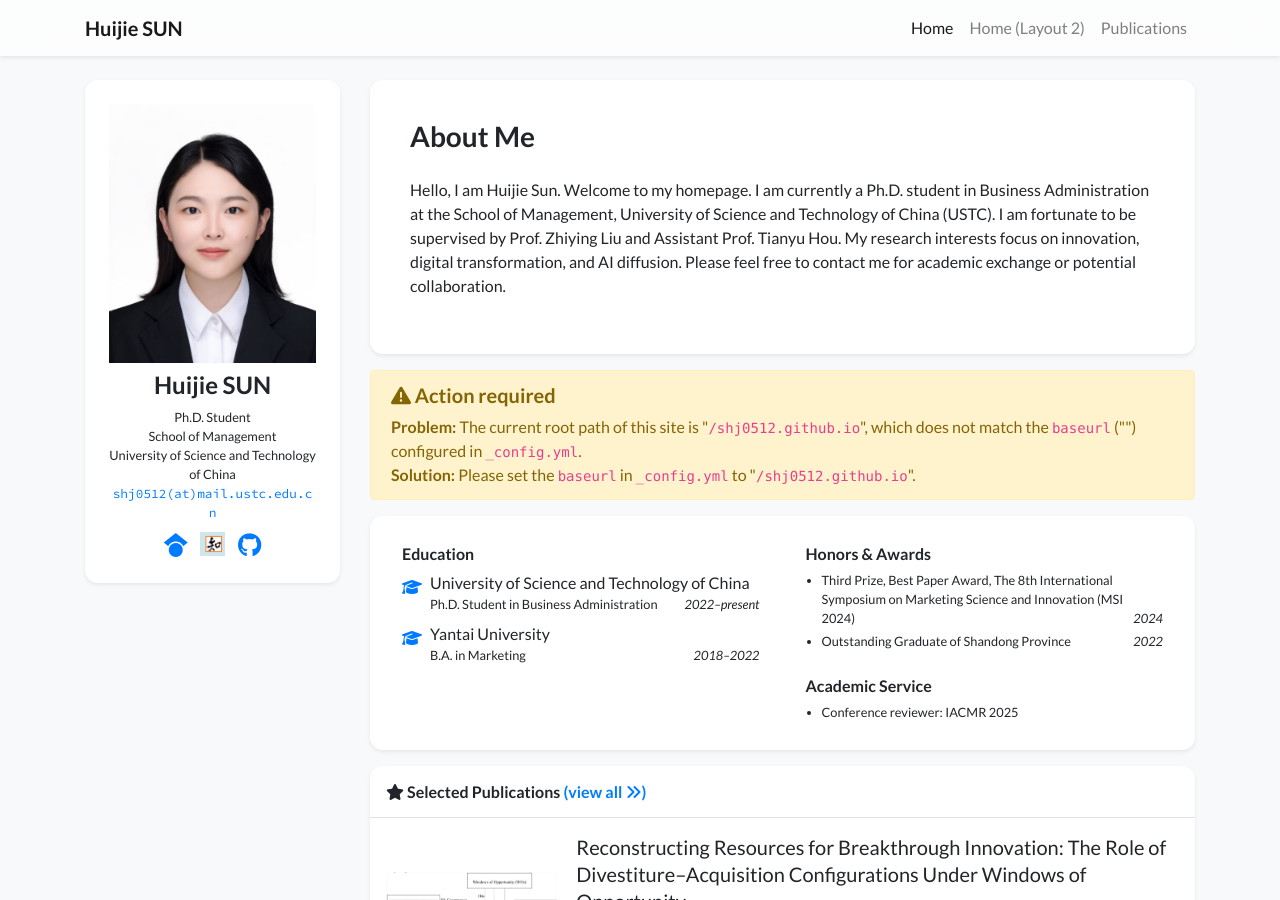
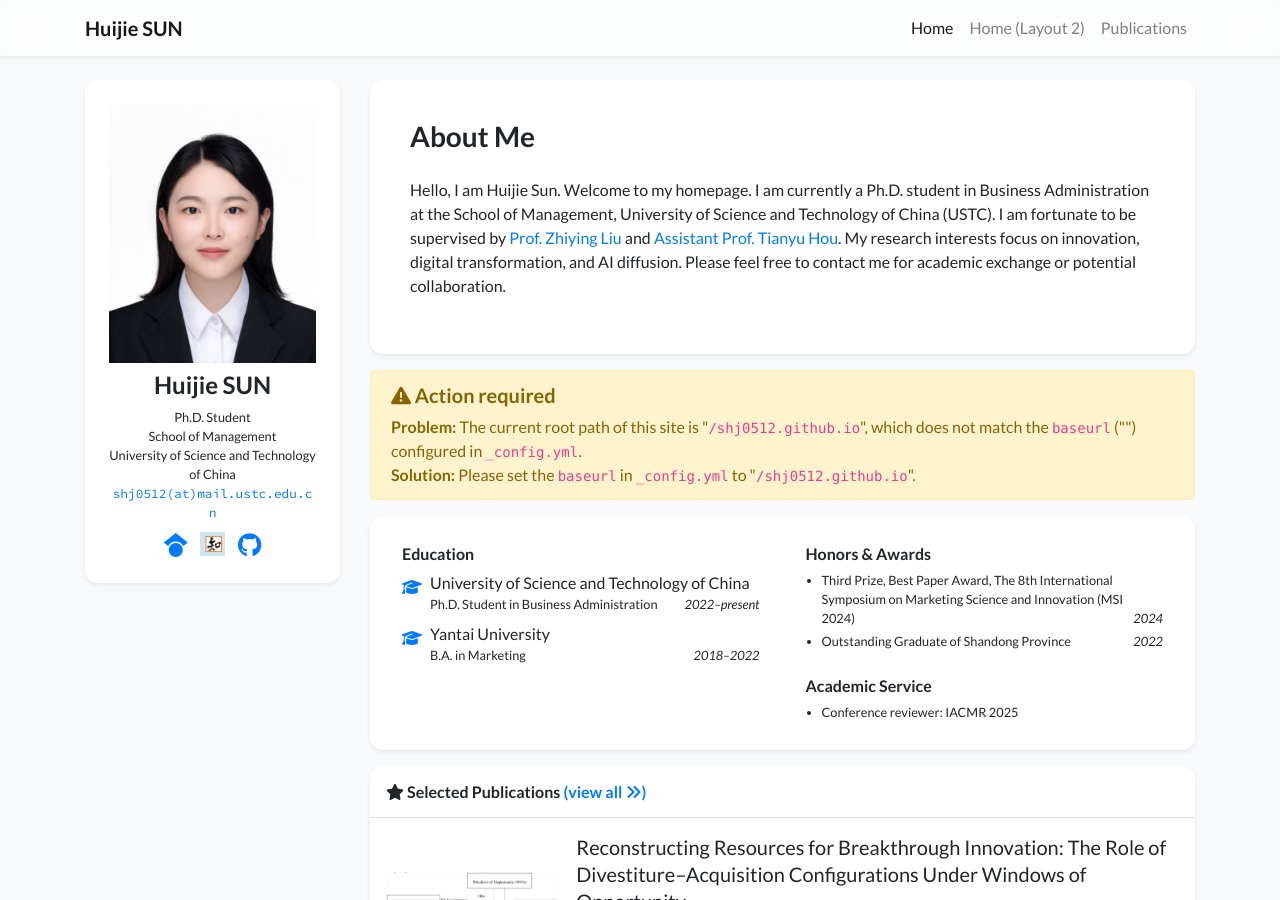
Before and after one commit to shj0512/shj0512.github.io, a Jekyll site: the page built from index.html, in a window 1280 px wide and 900 px high. Built offline with Jekyll 4.4.1, drawn with Linux system fonts in a browser that asks for light colours; nearby versions of some CDN libraries; a style sheet for code colours, icons or effects is not loaded; part of the change alters nothing that is shown.

```diff
--- a/_data/profile.yml
+++ b/_data/profile.yml
@@ -23,8 +23,10 @@ short_bio: >-
   <p>
     Hello, I am Huijie Sun. Welcome to my homepage. I am currently a Ph.D. student
     in Business Administration at the School of Management, University of Science
-    and Technology of China (USTC). I am fortunate to be supervised by Prof. Zhiying
-    Liu and Assistant Prof. Tianyu Hou. My research interests focus on innovation,
+    and Technology of China (USTC). I am fortunate to be supervised by
+    <a href="https://bs.ustc.edu.cn/Chinese/profile-37.html" target="_blank" rel="noopener noreferrer">Prof. Zhiying Liu</a>
+    and <a href="https://bs.ustc.edu.cn/chinese/profile-2444.html" target="_blank" rel="noopener noreferrer">Assistant Prof. Tianyu Hou</a>.
+    My research interests focus on innovation,
     digital transformation, and AI diffusion. Please feel free to contact me for
     academic exchange or potential collaboration.
   </p>
```
